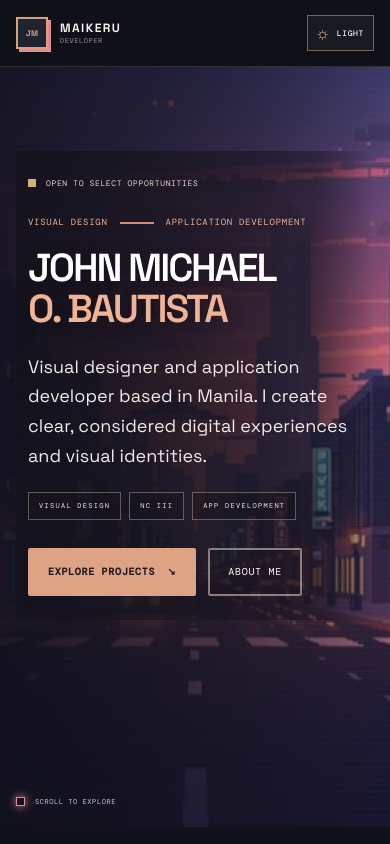
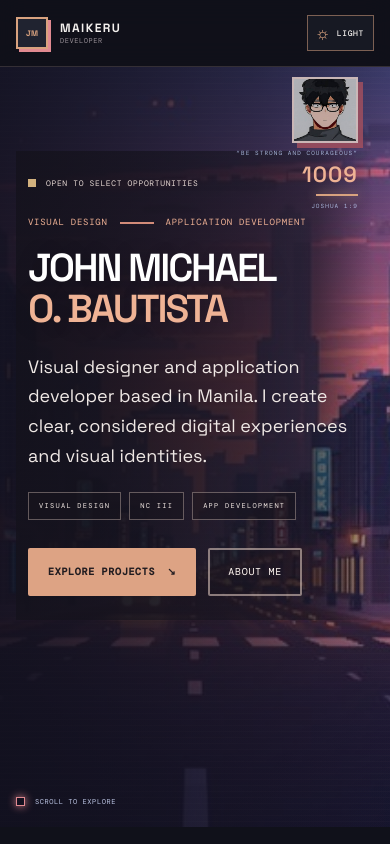
Before and after one commit to johnmichael223344-rgb/portfolio-site, a React (Vite) app: page / in a window 390 px wide. Shown: the top 844 px of the page. Built offline with nearby package versions, Linux system fonts and the light colour scheme; the HTML template or start-up script is replaced by a standard one.

Commit message:
Add temporary profile photo to portfolio hero

```diff
--- a/src/App.tsx
+++ b/src/App.tsx
@@ -218,6 +218,7 @@ export default function App() {
               </div>
             </div>
             <div className="hero-index" aria-hidden="true">
+              <img className="hero-index-photo" src={`${import.meta.env.BASE_URL}images/temporary-profile.jpg`} alt="" />
               <span>&ldquo;{verse.quote}&rdquo;</span>
               <strong>1009</strong>
               <i />
--- a/src/index.css
+++ b/src/index.css
@@ -571,3 +571,34 @@ footer { border-top: 1px solid var(--border); padding-block: 24px 34px; }
       linear-gradient(0deg, rgba(13,14,25,.24), transparent 48%);
   }
 }
+
+
+/* Temporary square profile picture in the hero */
+.hero-index-photo {
+  display: block;
+  width: clamp(112px, 13vw, 156px);
+  aspect-ratio: 1;
+  object-fit: cover;
+  border: 2px solid rgba(243, 220, 209, .78);
+  box-shadow: 5px 5px 0 rgba(167, 80, 94, .8);
+  margin-bottom: 12px;
+}
+@media (max-width: 800px) {
+  .hero-index {
+    display: grid;
+    position: absolute;
+    z-index: 3;
+    top: 14px;
+    right: max(24px, calc((100vw - 1120px) / 2));
+    gap: 3px;
+  }
+  .hero-index-photo { width: 76px; margin-bottom: 3px; }
+  .hero-index > span { font-size: 7px; }
+  .hero-index strong { font-size: 22px; }
+  .hero-index i { width: 42px; margin: 3px 0; }
+}
+@media (max-width: 620px) {
+  .hero-index { top: 10px; right: 16px; }
+  .hero-index-photo { width: 66px; }
+  .hero-index > span { max-width: 130px; font-size: 6px; }
+}
```
Also changed, not shown: public/images/temporary-profile.jpg (added).
